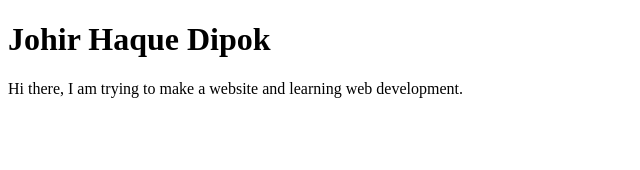
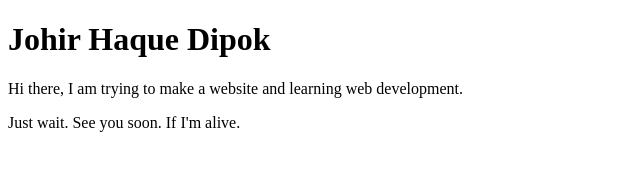
Before and after one commit to johirhaquedipok/css, a plain HTML site: page hello.html in a window 1280 px wide. Shown: the whole page, without its empty margins (0-640 px from the left). Drawn offline with Linux system fonts and the light colour scheme.

Commit message:
Update hello.html

```diff
--- a/hello.html
+++ b/hello.html
@@ -8,5 +8,6 @@
 <body>
     <h1>Johir Haque Dipok</h1>
     <p>Hi there, I am trying to make a website and learning web development.</p>
+    <p> Just wait. See you soon. If I'm alive.</p>
 </body>
 </html>
```
